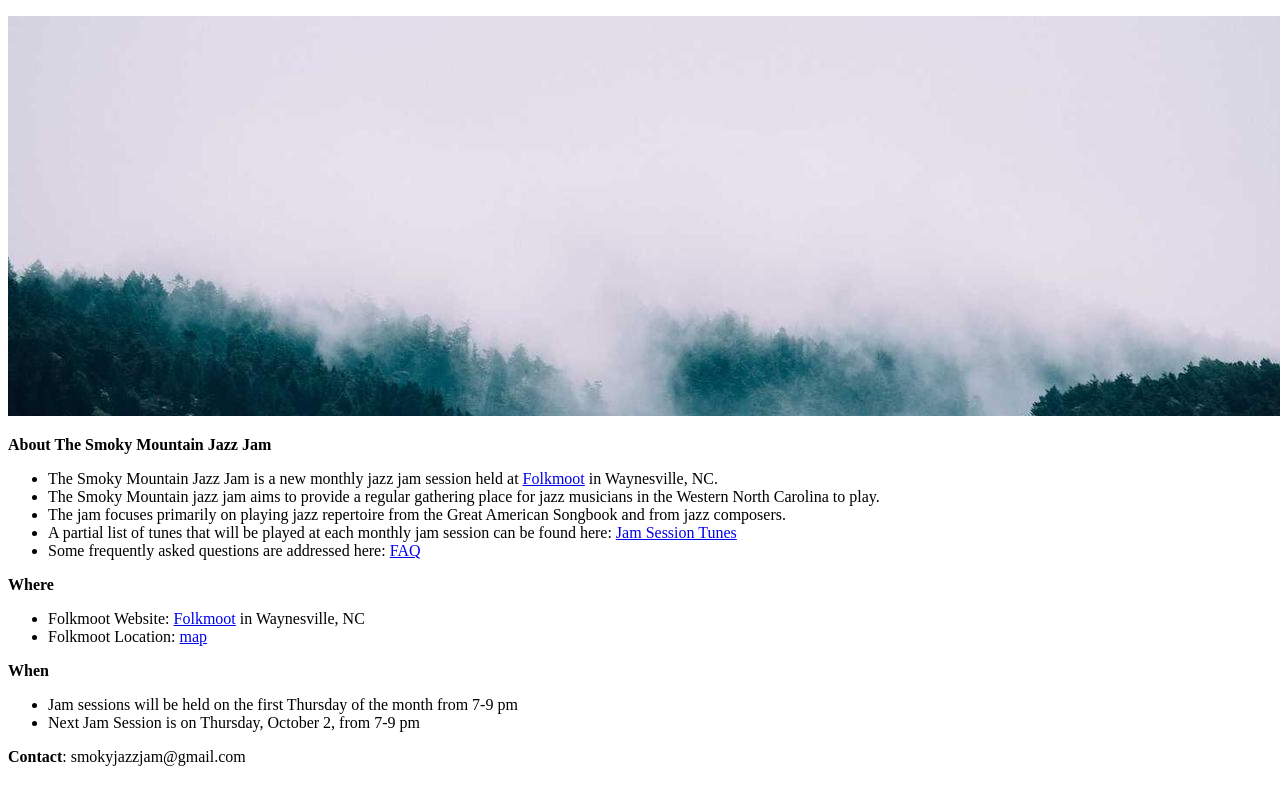
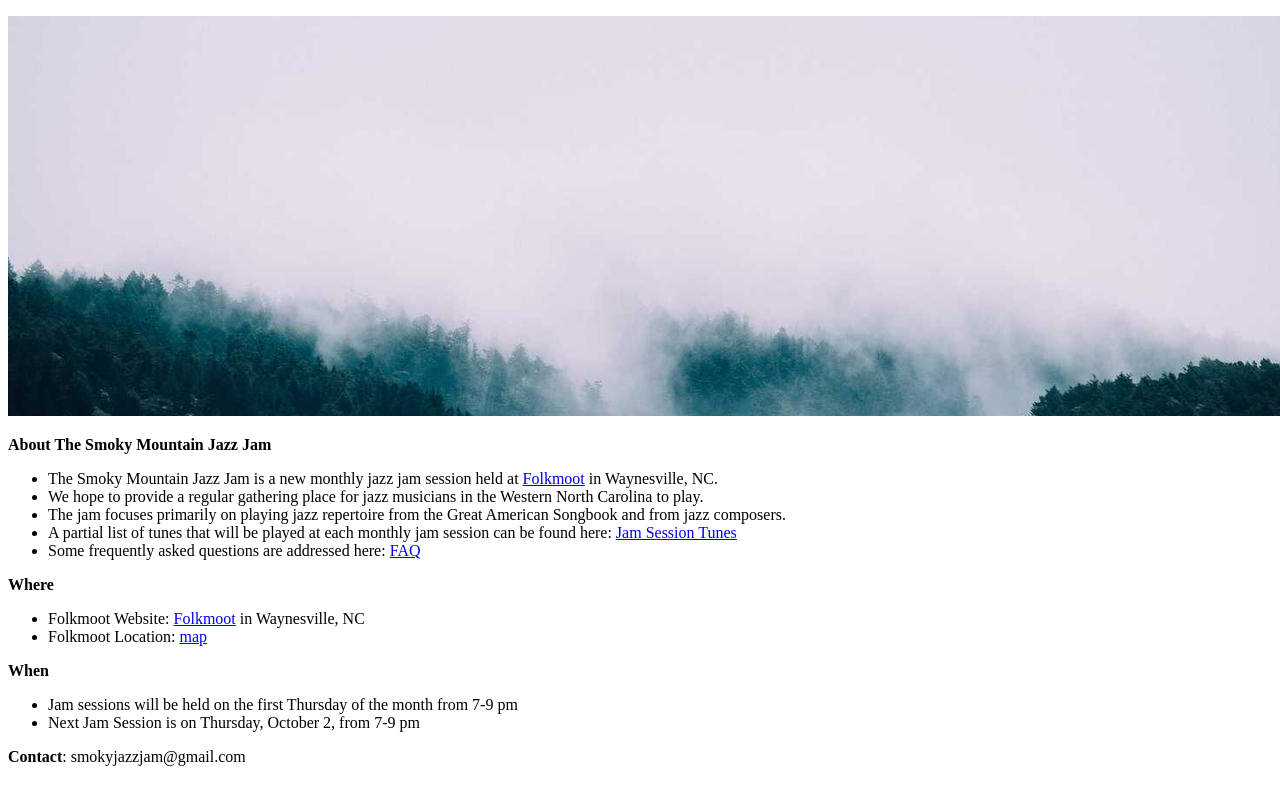
Before and after one commit to smokyjazzjam/smokyjazzjam, a Jekyll site: the page built from index.md, in a window 1280 px wide. Shown: the top 805 px of the page. Built offline with Jekyll 4.4.1, drawn with Linux system fonts in a browser that asks for light colours.

Commit message:
Update index.md

```diff
--- a/index.md
+++ b/index.md
@@ -7,7 +7,7 @@ layout: default
 
  **About The Smoky Mountain Jazz Jam**
  - The Smoky Mountain Jazz Jam is a new monthly jazz jam session held at [Folkmoot](https://www.folkmoot.org/) in Waynesville, NC.
- - The Smoky Mountain jazz jam aims to provide a regular gathering place for jazz musicians in the Western North Carolina to play.
+ - We hope to provide a regular gathering place for jazz musicians in the Western North Carolina to play.
  - The jam focuses primarily on playing jazz repertoire from the Great American Songbook and from jazz composers.
  - A partial list of tunes that will be played at each monthly jam session can be found here: [Jam Session Tunes](jam_tunes.md)
  - Some frequently asked questions are addressed here: [FAQ](faq.md)
```
